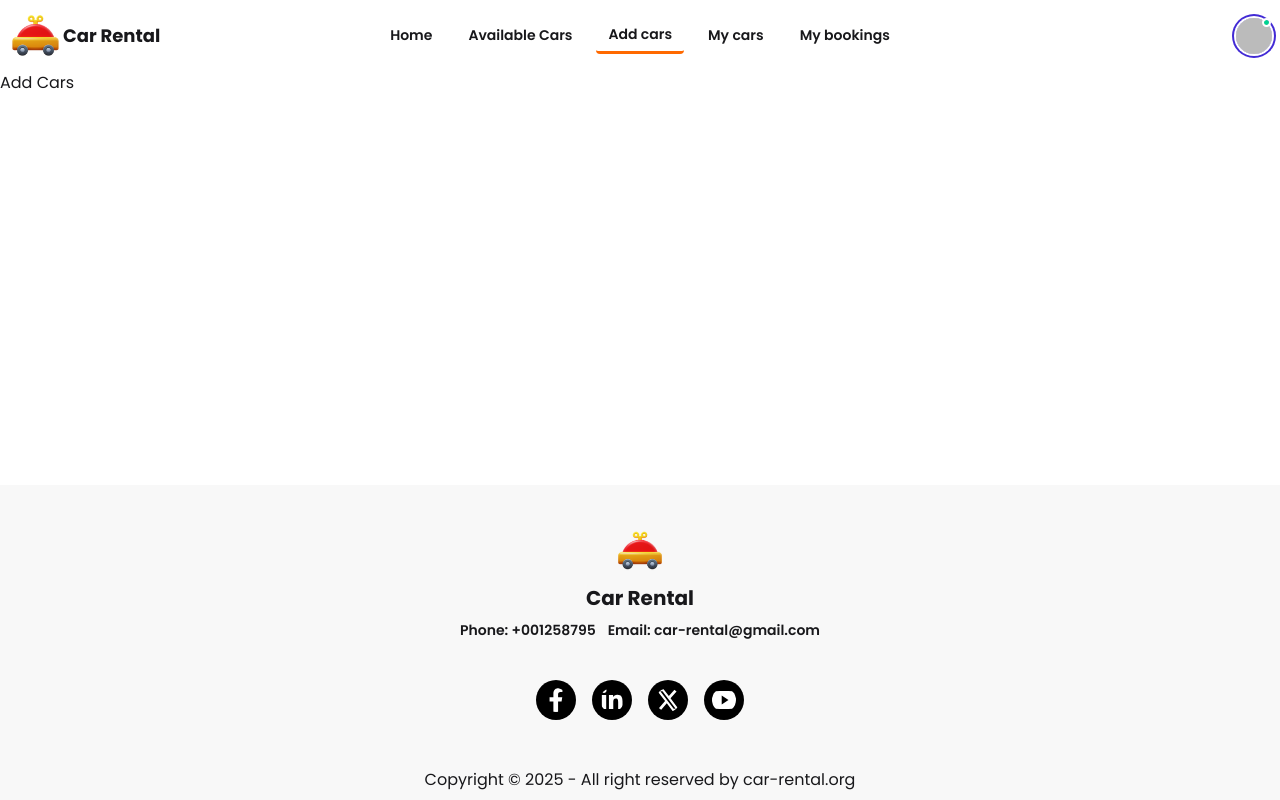
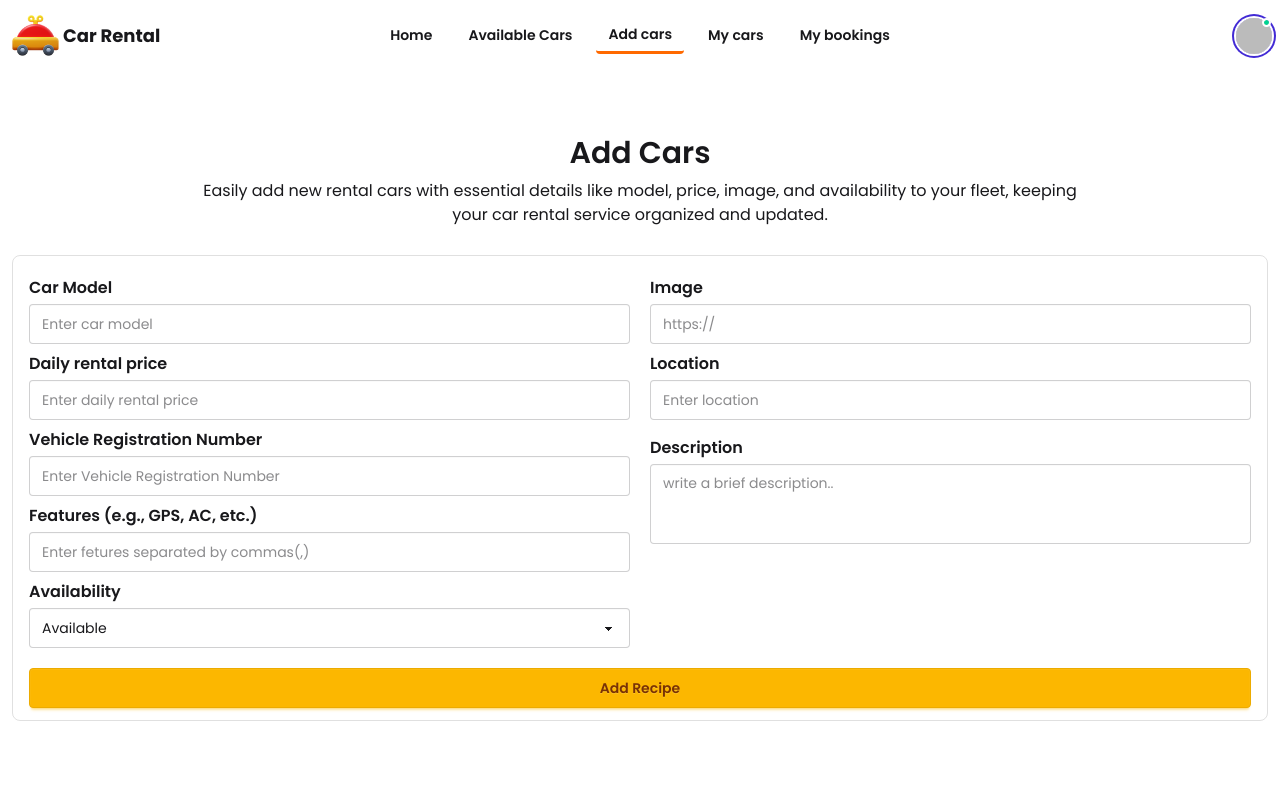
Before and after one commit to FajlaRabby24/car-rental-client, a React (Vite) app: page /add-cars in a window 1280 px wide. Shown: the top 800 px of the page. Built offline with nearby package versions, Linux system fonts and the light colour scheme; no server answers; sample sign-in values are in the browser's storage.

Commit message:
create useAxiosSecure hook and added addCars funtionality

```diff
--- a/package.json
+++ b/package.json
@@ -11,6 +11,7 @@
   },
   "dependencies": {
     "@tailwindcss/vite": "^4.1.8",
+    "axios": "^1.9.0",
     "daisyui": "^5.0.43",
     "firebase": "^11.8.1",
     "prop-types": "^15.8.1",
--- /dev/null
+++ b/src/hooks/useAxiosSecure.jsx
@@ -0,0 +1,39 @@
+import axios from "axios";
+import React from "react";
+import useAuth from "./useAuth";
+import { toast } from "react-toastify";
+
+const axiosInstance = axios.create({
+  baseURL: import.meta.env.VITE_root_api_url,
+});
+
+const useAxiosSecure = () => {
+  const { user, signOutUser } = useAuth();
+
+  // request
+  axiosInstance.interceptors.request.use((config) => {
+    config.headers.authorization = `Bearer ${user.accessToken}`;
+    return config;
+  });
+
+  //   response
+  axiosInstance.interceptors.response.use(
+    (res) => res,
+    (err) => {
+      console.log(err);
+      if (err.status === 401 || err.status === 403) {
+        signOutUser()
+          .then(() => {
+            toast.success("Sign out successfully!");
+          })
+          .catch(() => {
+            toast.error("Something wrong! Please try again?");
+          });
+      }
+    }
+  );
+
+  return axiosInstance;
+};
+
+export default useAxiosSecure;
--- a/src/pages/AddCars.jsx
+++ b/src/pages/AddCars.jsx
@@ -1,9 +1,146 @@
-import React from "react";
+import axios from "axios";
+import React, { useLayoutEffect } from "react";
+import useAuth from "../hooks/useAuth";
+import useAxiosSecure from "../hooks/useAxiosSecure";
+import { toast } from "react-toastify";
 
 const AddCars = () => {
+  const axiosSecure = useAxiosSecure();
+  const { user } = useAuth();
+
+  const handleAddCar = (e) => {
+    e.preventDefault();
+    const form = e.target;
+    const formData = new FormData(form);
+    const { fetures, rentalPrice, ...rest } = Object.fromEntries(
+      formData.entries()
+    );
+    const feturesToArr = fetures.split(",");
+    rest.bookingCount = 0;
+    const parseIntRentalPrice = parseInt(rentalPrice);
+    const newCar = {
+      ...rest,
+      feturesToArr,
+      rentalPrice: parseIntRentalPrice,
+      owner: user.email,
+    };
+
+    axiosSecure
+      .post(
+        `${import.meta.env.VITE_root_api_url}/add-car?email=${user.email}`,
+        newCar
+      )
+      .then((res) => {
+        if (res.data.insertedId) {
+          toast.success("Car added successfully!");
+          // form.reset()
+        }
+      });
+  };
+
   return (
-    <div>
-      <h1>Add Cars</h1>
+    <div className="pt-16 px-3 pb-40">
+      <h1 className="text-2xl md:text-3xl font-bold md:font-semibold text-center">
+        Add Cars
+      </h1>
+      <p className="mt-2 mb-7  text-center max-w-4xl mx-auto">
+        Easily add new rental cars with essential details like model, price,
+        image, and availability to your fleet, keeping your car rental service
+        organized and updated.
+      </p>
+      <form
+        onSubmit={handleAddCar}
+        className=" border border-[#cccccc9c] rounded-lg px-2 md:px-4 py-3 "
+      >
+        <div className="flex flex-col md:flex-row gap-5">
+          <div className="bg-mber-100 md:w-1/2">
+            {/* model  */}
+            <legend className="fieldset-legend ">Car Model</legend>
+            <input
+              type="text"
+              required
+              name="model"
+              className="input w-full"
+              placeholder="Enter car model"
+            />
+
+            {/* rental price  */}
+            <legend className="fieldset-legend ">Daily rental price</legend>
+            <input
+              type="text"
+              required
+              name="rentalPrice"
+              className="input w-full"
+              placeholder="Enter daily rental price"
+            />
+            {/* Vehicle Registration Number  */}
+            <legend className="fieldset-legend ">
+              Vehicle Registration Number
+            </legend>
+            <input
+              type="text"
+              required
+              name="registrationNum"
+              className="input w-full"
+              placeholder="Enter Vehicle Registration Number"
+            />
+            {/* Features (e.g., GPS, AC, etc.)  */}
+            <legend className="fieldset-legend ">
+              Features (e.g., GPS, AC, etc.)
+            </legend>
+            <input
+              type="text"
+              required
+              name="fetures"
+              className="input w-full"
+              placeholder="Enter fetures separated by commas(,)"
+            />
+            {/* abailability */}
+            <legend className="fieldset-legend ">Availability</legend>
+            <select
+              name="availability"
+              defaultValue="availability"
+              className="select w-full"
+            >
+              {/* <option disabled={true}>Availability</option> */}
+              <option value={"available"}>Available</option>
+              <option value={"Not available"}>Not available</option>
+            </select>
+          </div>
+          {/* cols 2 */}
+          <div className="bgamber-100 md:w-1/2">
+            {/* image  */}
+            <legend className="fieldset-legend">Image</legend>
+            <input
+              type="url"
+              name="image"
+              required
+              placeholder="https://"
+              className="input w-full"
+              pattern="^(https?://)?([a-zA-Z0-9]([a-zA-Z0-9\-].*[a-zA-Z0-9])?\.)+[a-zA-Z].*$"
+              title="Must be valid URL"
+            />
+            {/* location  */}
+            <legend className="fieldset-legend ">Location</legend>
+            <input
+              type="text"
+              required
+              name="location"
+              className="input w-full"
+              placeholder="Enter location"
+            />
+            {/* description  */}
+            <legend className="fieldset-legend mt-2">Description</legend>
+            <textarea
+              required
+              name="description"
+              className="textarea h-20 w-full resize-none "
+              placeholder="write a brief description.."
+            ></textarea>
+          </div>
+        </div>
+        <button className="btn btn-block mt-5 btn-warning ">Add Recipe</button>
+      </form>
     </div>
   );
 };
```
Also changed, not shown: 1 other file (tests, documents, lock files or other folders).
